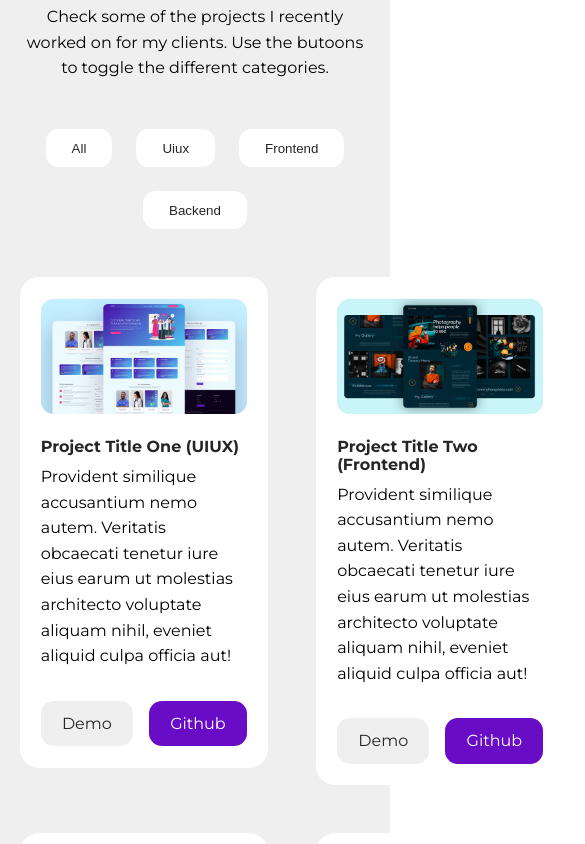
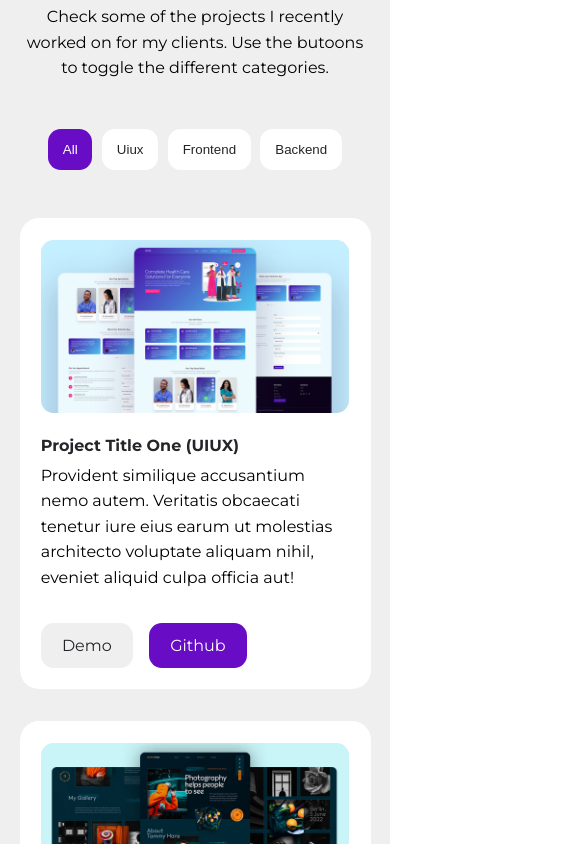
Before and after one commit to steph-ayo/portfolio-website-with-theme-customization, a React (Create React App) app: page / in a window 390 px wide. Shown: the part 3320-4164 px from the top of the page, 585 px wide, since content can reach past the window. Built offline with nearby package versions, Linux system fonts and the light colour scheme.

Commit message:
testimonials section update

```diff
--- a/src/sections/portfolio/CategoryButton.jsx
+++ b/src/sections/portfolio/CategoryButton.jsx
@@ -1,5 +1,9 @@
-const CategoryButton = ({ category, className }) => {
-  return <button className={className}>{category}</button>;
+const CategoryButton = ({ category, className, onChangeCategory }) => {
+  return (
+    <button className={className} onClick={() => onChangeCategory(category)}>
+      {category}
+    </button>
+  );
 };
 
 export default CategoryButton;
--- a/src/sections/portfolio/Portfolio.jsx
+++ b/src/sections/portfolio/Portfolio.jsx
@@ -13,6 +13,7 @@ const Portfolio = () => {
   const filterProjectsHandler = (category) => {
     if (category === "all") {
       setProjects(data);
+      return;
     }
     const filterProjects = data.filter(
       (project) => project.category === category
@@ -28,7 +29,10 @@ const Portfolio = () => {
         butoons to toggle the different categories.
       </p>
       <div className="container portfolio__container">
-        <ProjectsCategories categories={uniqueCategories} />
+        <ProjectsCategories
+          categories={uniqueCategories}
+          onFilterProjects={filterProjectsHandler}
+        />
         <Projects projects={projects} />
       </div>
     </section>
--- a/src/sections/portfolio/ProjectsCategories.jsx
+++ b/src/sections/portfolio/ProjectsCategories.jsx
@@ -1,13 +1,24 @@
+import { useState } from "react";
 import CategoryButton from "./CategoryButton";
 
-const ProjectsCategories = ({ categories }) => {
+const ProjectsCategories = ({ categories, onFilterProjects }) => {
+  const [activeCategory, setActiveCategory] = useState("all");
+
+  const changeCategoryHandler = (activeCat) => {
+    setActiveCategory(activeCat);
+    onFilterProjects(activeCat);
+  };
+
   return (
     <div className="portfolio__categories">
       {categories.map((category) => (
         <CategoryButton
           key={category}
           category={category}
-          className={`btn cat__btn white`}
+          onChangeCategory={() => changeCategoryHandler(category)}
+          className={`btn cat__btn ${
+            activeCategory === category ? "primary" : "white"
+          }`}
         />
       ))}
     </div>
--- a/src/sections/portfolio/portfolio.css
+++ b/src/sections/portfolio/portfolio.css
@@ -21,6 +21,18 @@
   grid-template-columns: repeat(3, 1fr);
   gap: 3rem;
   align-items: start;
+}
+.card.portfolio__project {
+  animation: animateProject 800ms ease-in forwards;
+}
+
+@keyframes animateProject {
+  from {
+    opacity: 0;
+  }
+  to {
+    opacity: 1;
+  }
 }
 
 .portfolio__project-image {
@@ -52,3 +64,27 @@
   color: var(--color-primary);
   border-color: var(--color-primary);
 }
+
+/* MEDIA QUERIES (for tablets) */
+@media screen and (max-width: 1024px) {
+  .portfolio__projects {
+    grid-template-columns: 1fr 1fr;
+    gap: 2rem;
+  }
+}
+
+/* MEDIA QUERIES (for phones) */
+@media screen and (max-width: 600px) {
+  .portfolio__categories {
+    gap: 0.6rem;
+  }
+
+  .btn.cat__btn {
+    padding: 0.7rem 0.8rem;
+  }
+
+  .portfolio__projects {
+    grid-template-columns: 1fr;
+    gap: 2rem;
+  }
+}
--- a/src/sections/testimonials/Testimonials.jsx
+++ b/src/sections/testimonials/Testimonials.jsx
@@ -4,6 +4,10 @@ const Testimonials = () => {
   return (
     <section id="testimonials">
       <h2>TESTIMONIALS</h2>
+      <div>
+        <p>Testimonials</p>
+        <button></button>
+      </div>
     </section>
   );
 };
```
